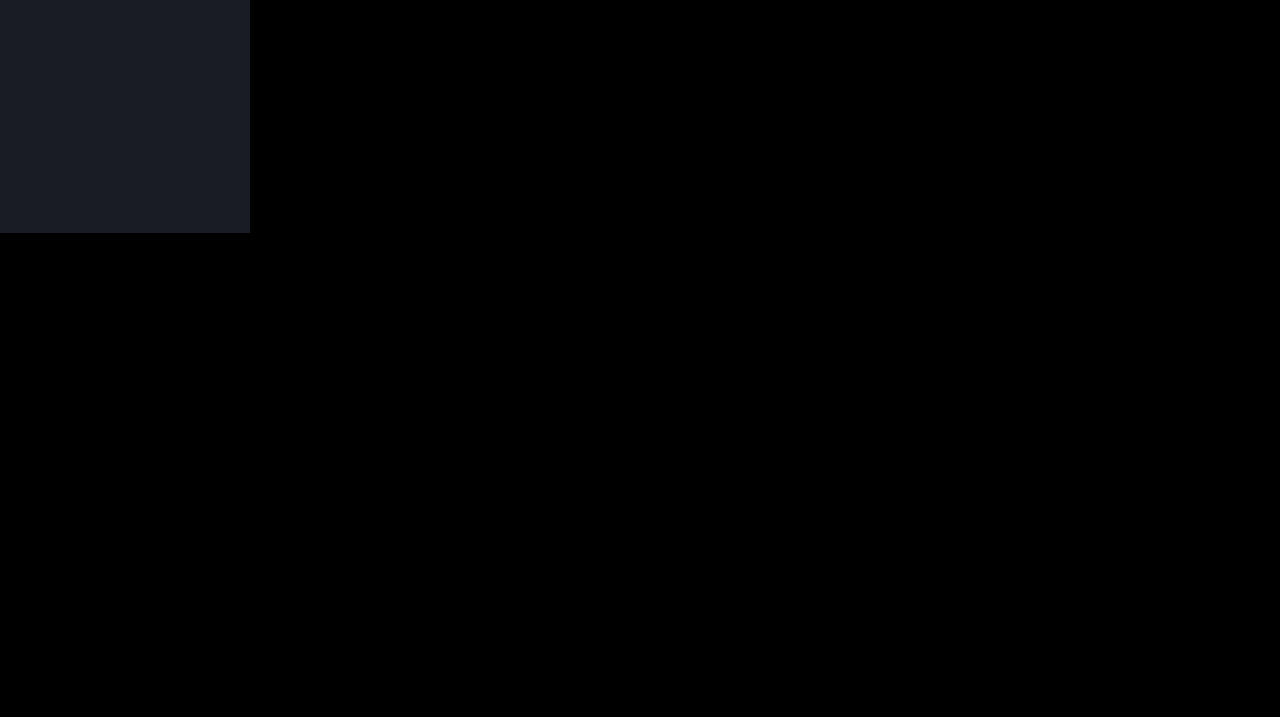
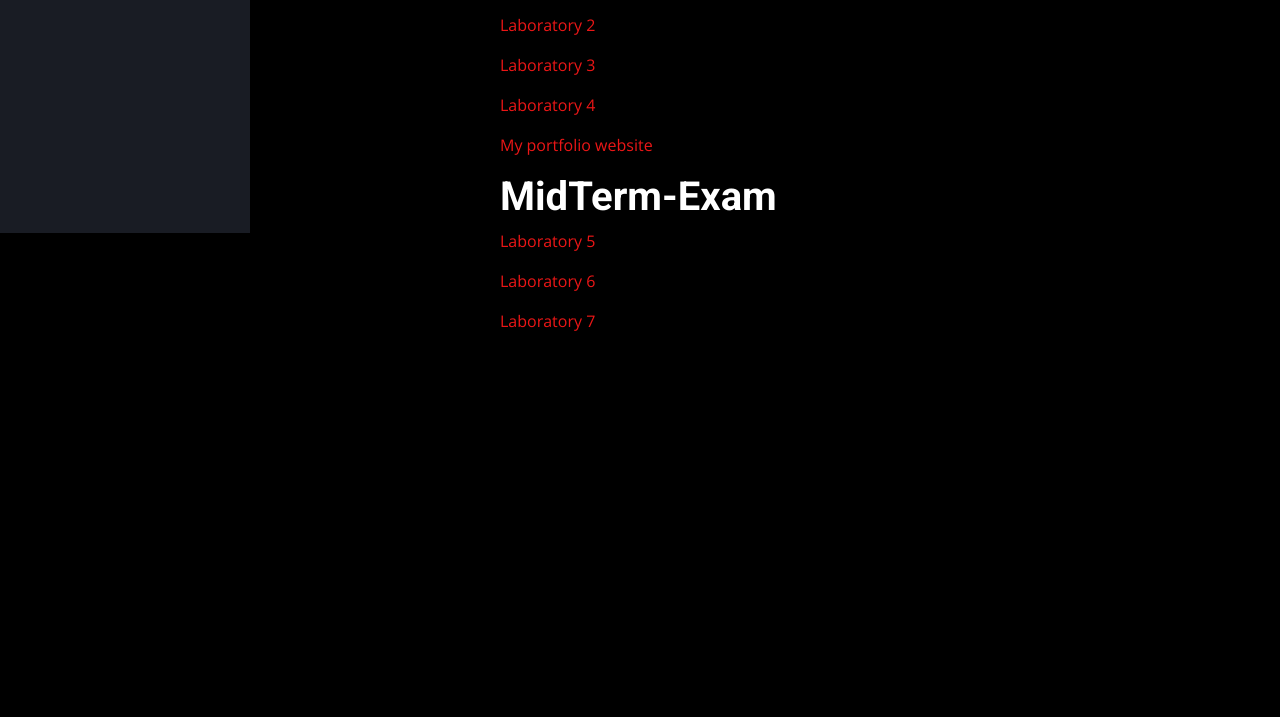
Before and after one commit to Freshmenincoding/chato.github.io, a plain HTML site: page index.html in a window 1280 px wide. Shown: the part 567-1284 px from the top of the page. Before the commit the page ends 800 px from the top, so only its background shows below. Drawn offline with nearby package versions, Linux system fonts and the light colour scheme.

Commit message:
Update index.html

```diff
--- a/index.html
+++ b/index.html
@@ -241,6 +241,20 @@
         </div>
     </div>
 </div>
+ <div class="content" id="content">
+    <div class="contact-section">
+        <h1 class="sub-title">Laboratory Exercises</h1>
+        <p><a href="C:\Users\Asus\Desktop\bootstrap 5\LAB1\index.html" target="_blank">Laboratory 1</a></p>
+        <p><a href="C:\Users\Asus\Desktop\bootstrap 5\LAB2\index.html" target="_blank">Laboratory 2</a></p>
+        <p><a href="C:\Users\Asus\Desktop\bootstrap 5\LAB 3\index.html" target="_blank">Laboratory 3</a></p>
+        <p><a href="C:\Users\Asus\Desktop\bootstrap 5\LAB4\enhancements.html" target="_blank">Laboratory 4</a></p>
+        <p><a href="C:\Users\Asus\Desktop\bootstrap 5\My Portfolio\index.html" target="_blank">My portfolio website</a></p>
+        <h1 class="sub-title">MidTerm-Exam</h1>
+        <p><a href="C:\Users\Asus\Desktop\bootstrap 5\Lab 5\index.html" target="_blank">Laboratory 5</a></p>
+        <p><a href="C:\Users\Asus\Desktop\labb 6\index (5).html" target="_blank">Laboratory 6</a></p>
+        <p><a href="C:\Users\Asus\Desktop\lab 7\index (5).html" target="_blank">Laboratory 7</a></p>
+    </div>
+</div>
 
 
 
```
